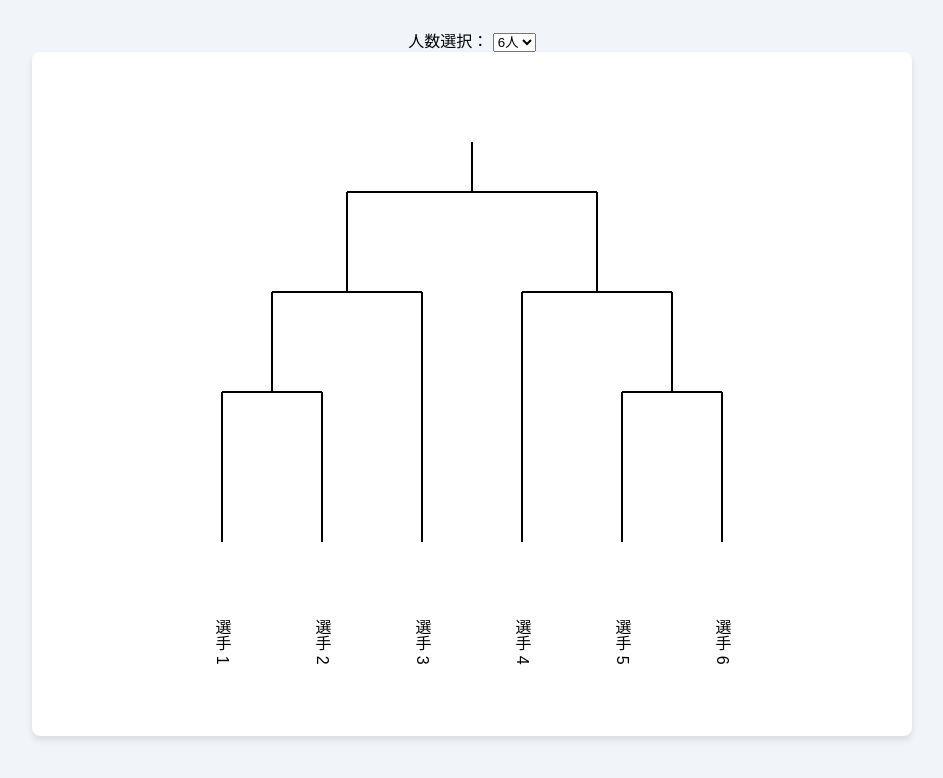
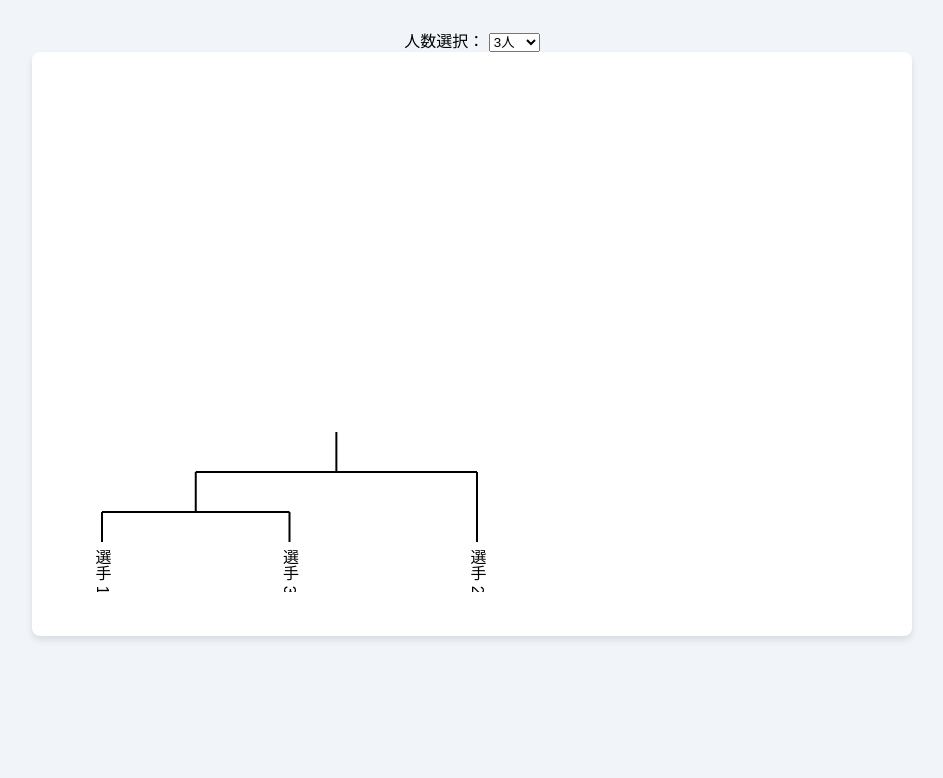
Before and after one commit to enjoy-kendo/tournament, a plain HTML site: page index.html in a window 1280 px wide. Shown: the whole page, without its empty margins (168-1111 px from the left). Drawn offline with Linux system fonts and the light colour scheme.

Commit message:
Update index.html

```diff
--- a/index.html
+++ b/index.html
@@ -1,195 +1,115 @@
 <!DOCTYPE html>
-
 <html lang="ja">
-
 <head>
-
     <meta charset="UTF-8">
-
-    <title>トーナメント表</title>
-
+    <title>公平なトーナメント表</title>
     <style>
-
         body { font-family: sans-serif; background: #f1f5f9; padding: 20px; text-align: center; }
-
         .wrapper { background: #fff; padding: 40px; border-radius: 8px; box-shadow: 0 4px 6px rgba(0,0,0,0.1); display: inline-block; }
-
-        #tournament-svg { width: 800px; height: 600px; }
-
+        #tournament-svg { width: 800px; height: 500px; }
     </style>
-
 </head>
-
 <body>
-
     <div class="panel">
-
         <label>人数選択：</label>
-
         <select id="select-count" onchange="createTournament()"></select>
-
+    </div>
+    <div class="wrapper">
+        <svg id="tournament-svg" viewBox="0 0 800 500"></svg>
     </div>
 
-    <div class="wrapper">
-
-        <svg id="tournament-svg" viewBox="0 0 800 600"></svg>
-
-    </div>
-
-
-
     <script>
-
         const select = document.getElementById('select-count');
-
         const svg = document.getElementById('tournament-svg');
 
-
-
-        // プルダウン生成
-
-        for (let i = 3; i <= 6; i++) {
-
+        for (let i = 3; i <= 16; i++) {
             let opt = document.createElement('option');
-
             opt.value = i; opt.text = i + '人';
-
-            if (i === 6) opt.selected = true;
-
             select.appendChild(opt);
-
         }
 
+        function createTournament() {
+            svg.innerHTML = '';
+            const n = parseInt(select.value);
+            const size = Math.pow(2, Math.ceil(Math.log2(n)));
 
+            // 選手を配置する配列（size枠用意）
+            let bracket = Array(size).fill(null);
 
-        // 線描画のヘルパー関数
+            // 公平な配置：シード枠を左右に分散させる順序
+            const order = [];
+            function generateOrder(arr) {
+                if (arr.length === 1) { order.push(arr[0]); return; }
+                let left = [], right = [];
+                for(let i=0; i<arr.length; i++) (i % 2 === 0 ? left : right).push(arr[i]);
+                generateOrder(left); generateOrder(right);
+            }
+            let indices = Array.from({length: size}, (_, i) => i);
+            generateOrder(indices);
 
-        const s = (x1, y1, x2, y2) => {
-
-            const l = document.createElementNS("http://www.w3.org/2000/svg", "line");
-
-            l.setAttribute("stroke", "black"); l.setAttribute("stroke-width", "2");
-
-            l.setAttribute("x1", x1); l.setAttribute("y1", y1);
-
-            l.setAttribute("x2", x2); l.setAttribute("y2", y2);
-
-            svg.appendChild(l);
-
-        };
-
-
-
-        // 選手名配置：各人数で最適な位置に配置
-
-        function drawPlayers(count, positions) {
-
-            for (let i = 0; i < count; i++) {
-
-                const text = document.createElementNS("http://www.w3.org/2000/svg", "text");
-
-                text.setAttribute("x", positions[i]); text.setAttribute("y", 550);
-
-                text.setAttribute("text-anchor", "middle");
-
-                text.style.writingMode = "vertical-rl";
-
-                text.textContent = "選手 " + (i + 1);
-
-                svg.appendChild(text);
-
+            // 選手を配置（シードが固まらないように内側から埋める）
+            for (let i = 0; i < n; i++) {
+                bracket[order[i]] = i + 1;
             }
 
+            draw(bracket);
         }
 
+        function draw(bracket) {
+            const size = bracket.length;
+            const xStep = 750 / size;
+            const yBottom = 450;
 
+            // 選手名の描画
+            bracket.forEach((p, i) => {
+                const x = 30 + i * xStep;
+                if (p) {
+                    const text = document.createElementNS("http://www.w3.org/2000/svg", "text");
+                    text.setAttribute("x", x); text.setAttribute("y", 480);
+                    text.setAttribute("text-anchor", "middle");
+                    text.style.writingMode = "vertical-rl";
+                    text.textContent = "選手 " + p;
+                    svg.appendChild(text);
+                    line(x, yBottom, x, yBottom - 30);
+                }
+            });
 
-        function createTournament() {
+            // 線を描画
+            function drawTree(nodes) {
+                if (nodes.length <= 1) return;
+                let nextNodes = [];
+                for (let i = 0; i < nodes.length; i += 2) {
+                    let n1 = nodes[i], n2 = nodes[i+1];
+                    let midX = (n1.x + n2.x) / 2;
+                    let y = n1.y - 40;
 
-            svg.innerHTML = '';
-
-            const count = parseInt(select.value);
-
-
-
-            switch(count) {
-
-                case 3: draw3(); drawPlayers(3, [200, 400, 600]); break;
-
-                case 4: draw4(); drawPlayers(4, [150, 250, 550, 650]); break;
-
-                case 5: draw5(); drawPlayers(5, [150, 250, 350, 500, 600]); break;
-
-                case 6: draw6(); drawPlayers(6, [150, 250, 350, 450, 550, 650]); break;
-
+                    if (n1.active && n2.active) {
+                        line(n1.x, n1.y, n2.x, n2.y);
+                        line(midX, n1.y, midX, y);
+                        nextNodes.push({x: midX, y: y, active: true});
+                    } else {
+                        // どちらかがシードなら線をそのまま上げる
+                        let activeNode = n1.active ? n1 : n2;
+                        line(activeNode.x, activeNode.y, activeNode.x, y);
+                        nextNodes.push({x: activeNode.x, y: y, active: true});
+                    }
+                }
+                drawTree(nextNodes);
             }
 
+            let nodes = bracket.map((p, i) => ({x: 30 + i * xStep, y: yBottom - 30, active: p !== null}));
+            drawTree(nodes);
         }
 
-
-
-        function draw3() {
-
-            s(200, 300, 400, 300); s(200, 300, 200, 450); s(400, 300, 400, 450);
-
-            s(300, 200, 300, 300); s(600, 450, 600, 200); s(300, 200, 600, 200);
-
-            s(450, 100, 450, 200);
-
+        function line(x1, y1, x2, y2) {
+            const l = document.createElementNS("http://www.w3.org/2000/svg", "line");
+            l.setAttribute("stroke", "black"); l.setAttribute("stroke-width", "2");
+            l.setAttribute("x1", x1); l.setAttribute("y1", y1);
+            l.setAttribute("x2", x2); l.setAttribute("y2", y2);
+            svg.appendChild(l);
         }
 
-
-
-        function draw4() {
-
-            s(150, 300, 250, 300); s(150, 300, 150, 450); s(250, 300, 250, 450);
-
-            s(550, 300, 650, 300); s(550, 300, 550, 450); s(650, 300, 650, 450);
-
-            s(200, 200, 600, 200); s(200, 300, 200, 200); s(600, 300, 600, 200);
-
-            s(400, 100, 400, 200);
-
-        }
-
-
-
-        function draw5() {
-
-            s(150,300,250,300); s(150,300,150,450); s(250,300,250,450);
-
-            s(200,200,350,200); s(200,300,200,200); s(350,450,350,200);
-
-            s(500,300,600,300); s(500,300,500,450); s(600,300,600,450);
-
-            s(550,200,550,300); s(275,100,550,100); s(275,100,275,200); s(550,100,550,200); s(412,100,412,50);
-
-        }
-
-
-
-        function draw6() {
-
-            s(150,300,250,300); s(150,300,150,450); s(250,300,250,450);
-
-            s(550,300,650,300); s(550,300,550,450); s(650,300,650,450);
-
-            s(200,200,350,200); s(450,200,600,200);
-
-            s(200,300,200,200); s(350,450,350,200);
-
-            s(450,450,450,200); s(600,300,600,200);
-
-            s(275,100,525,100); s(275,100,275,200); s(525,100,525,200); s(400,100,400,50);
-
-        }
-
-
-
         createTournament();
-
     </script>
-
 </body>
-
 </html>
```
